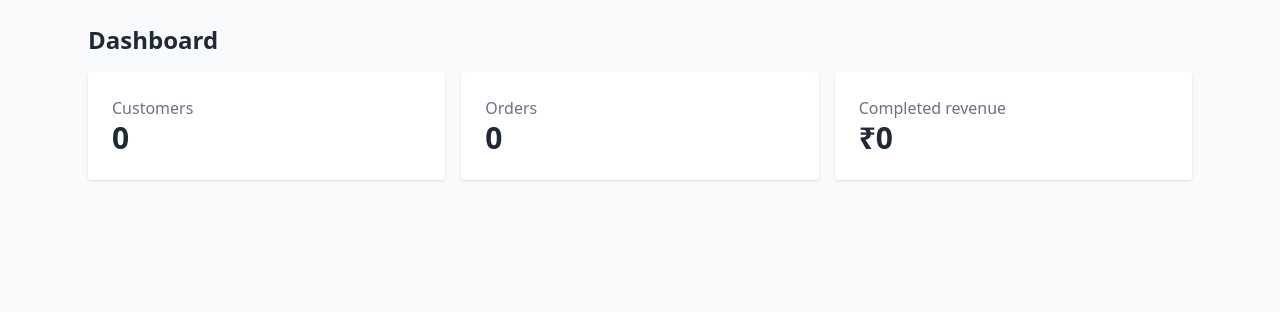
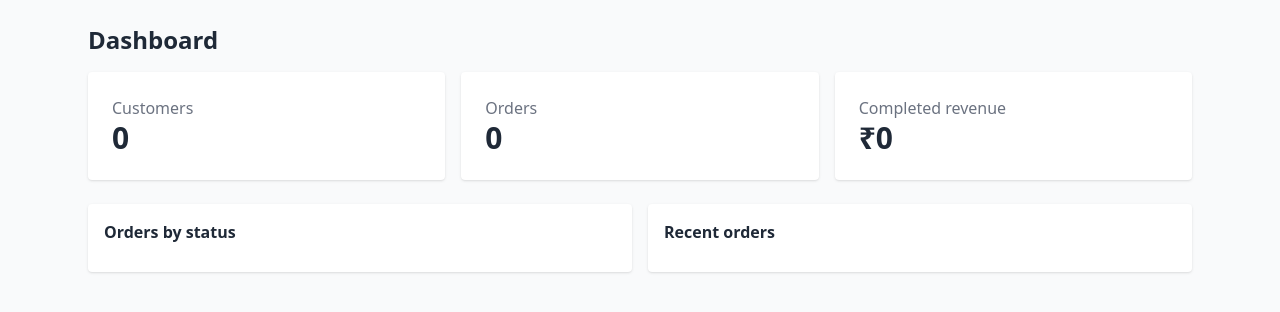
Before and after one commit to NidhiKanthamraju/woocommerce-crm, a FastAPI app: page / in a window 1280 px wide. Shown: the part 56-368 px from the top of the page. Run offline with FastAPI, Linux system fonts and the light colour scheme; some libraries are stand-ins or nearby versions.

Commit message:
stage 4: AI drafts, dashboard, README, Docker

```diff
--- a/app/database.py
+++ b/app/database.py
@@ -1,3 +1,4 @@
+from dotenv import load_dotenv; load_dotenv()
 from sqlalchemy import create_engine
 from sqlalchemy.orm import sessionmaker, declarative_base
 
--- a/app/main.py
+++ b/app/main.py
@@ -18,7 +18,9 @@ def dashboard(request: Request, db: Session = Depends(get_db)):
         "orders": db.query(models.Order).count(),
         "revenue": db.query(func.coalesce(func.sum(models.Order.total), 0)).filter(models.Order.status == "completed").scalar(),
     }
-    return templates.TemplateResponse(request, "dashboard.html", {"stats": stats})
+    by_status = db.query(models.Order.status, func.count()).group_by(models.Order.status).all()
+    recent = db.query(models.Order).order_by(models.Order.created_at.desc()).limit(5).all()
+    return templates.TemplateResponse(request, "dashboard.html", {"stats": stats, "by_status": by_status, "recent": recent})
 
 @app.post("/sync")
 def do_sync(db: Session = Depends(get_db)):
@@ -126,3 +128,12 @@ def manual_message(cid: int, subject: str = Form(...), body: str = Form(...), db
     workflows.send_custom(db, c, "manual", subject, body)
     db.commit()
     return RedirectResponse(f"/customers/{cid}", status_code=303)
+
+# ---------- Stage 4: AI draft ----------
+from .services import ai
+
+@app.post("/customers/{cid}/draft")
+def ai_draft(cid: int, request: Request, goal: str = Form(""), db: Session = Depends(get_db)):
+    c = db.get(models.Customer, cid)
+    subject, body = ai.draft_email(c, goal)
+    return templates.TemplateResponse(request, "_draft.html", {"c": c, "subject": subject, "body": body})
--- /dev/null
+++ b/app/templates/_draft.html
@@ -0,0 +1,6 @@
+<form action="/customers/{{ c.id }}/message" method="post" class="mb-4 space-y-2 bg-indigo-50 p-3 rounded">
+  <div class="text-xs text-indigo-700">AI draft - review and edit before sending</div>
+  <input name="subject" value="{{ subject }}" required class="border rounded w-full px-2 py-1">
+  <textarea name="body" rows="7" required class="border rounded w-full px-2 py-1">{{ body }}</textarea>
+  <button class="bg-indigo-700 text-white px-3 py-1 rounded">Send message</button>
+</form>
--- a/app/templates/customer.html
+++ b/app/templates/customer.html
@@ -23,7 +23,7 @@
         <td>{{ o.created_at.strftime('%d %b %Y') }}</td><td>{{ o.status }}</td><td>₹{{ "%.0f"|format(o.total) }}</td></tr>
       {% endfor %}
     </table>
-    <h2 class="font-semibold mt-6 mb-2">Message timeline</h2>
+    <h2 class="font-semibold mt-6 mb-2">Message timeline</h2><div class="mb-3 flex gap-2"><input id="goal" name="goal" placeholder="Goal, e.g. offer a discount on accessories" class="border rounded flex-1 px-2 py-1"><button type="button" hx-post="/customers/{{ c.id }}/draft" hx-include="#goal" hx-target="#draft" class="bg-purple-600 text-white px-3 py-1 rounded">✨ Draft with AI</button></div><div id="draft"></div>
     {% for m in c.messages %}
     <div class="border-l-4 border-indigo-400 pl-3 mb-3">
       <div class="text-xs text-gray-500">{{ m.sent_at.strftime('%d %b %Y %H:%M') }} &middot; {{ m.kind }}</div>
--- a/app/templates/dashboard.html
+++ b/app/templates/dashboard.html
@@ -1,9 +1,24 @@
 {% extends "base.html" %}
 {% block content %}
 <h1 class="text-2xl font-bold mb-4">Dashboard</h1>
-<div class="grid grid-cols-3 gap-4">
+<div class="grid grid-cols-3 gap-4 mb-6">
   <div class="bg-white p-6 rounded shadow"><div class="text-gray-500">Customers</div><div class="text-3xl font-bold">{{ stats.customers }}</div></div>
   <div class="bg-white p-6 rounded shadow"><div class="text-gray-500">Orders</div><div class="text-3xl font-bold">{{ stats.orders }}</div></div>
   <div class="bg-white p-6 rounded shadow"><div class="text-gray-500">Completed revenue</div><div class="text-3xl font-bold">₹{{ "%.0f"|format(stats.revenue) }}</div></div>
 </div>
+<div class="grid grid-cols-2 gap-4">
+  <div class="bg-white p-4 rounded shadow">
+    <h2 class="font-semibold mb-3">Orders by status</h2>
+    {% for s, n in by_status %}
+    <div class="mb-2"><div class="flex justify-between text-sm"><span>{{ s }}</span><span>{{ n }}</span></div>
+      <div class="bg-gray-200 rounded h-2"><div class="bg-indigo-600 h-2 rounded" style="width: {{ (n / stats.orders * 100) if stats.orders else 0 }}%"></div></div></div>
+    {% endfor %}
+  </div>
+  <div class="bg-white p-4 rounded shadow">
+    <h2 class="font-semibold mb-3">Recent orders</h2>
+    {% for o in recent %}
+    <div class="flex justify-between border-b py-1 text-sm"><a class="text-indigo-700 underline" href="/orders/{{ o.id }}">#{{ o.id }}</a><span>{{ o.status }}</span><span>₹{{ "%.0f"|format(o.total) }}</span></div>
+    {% endfor %}
+  </div>
+</div>
 {% endblock %}
--- a/requirements.txt
+++ b/requirements.txt
@@ -14,6 +14,7 @@ MarkupSafe==3.0.4
 opentelemetry-api==1.45.1
 pydantic==2.14.1
 pydantic_core==2.50.1
+python-dotenv==1.2.4
 python-multipart==0.0.32
 SQLAlchemy==2.1.4
 starlette==1.8.0
```
Also changed, not shown: app/services/ai.py (added, +27 -0 lines), README.md, 2 other files.
